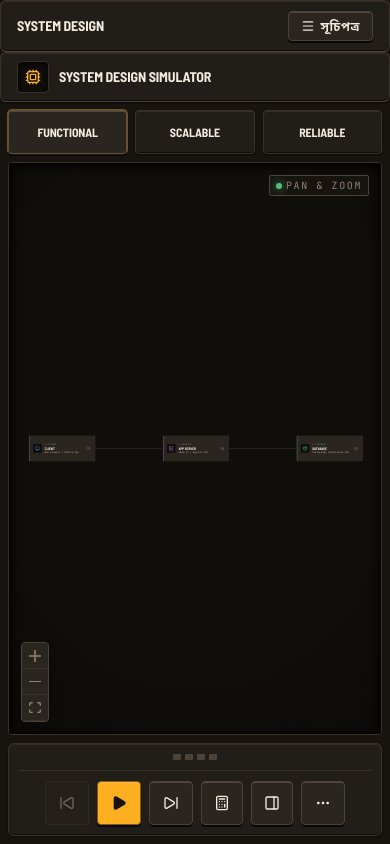
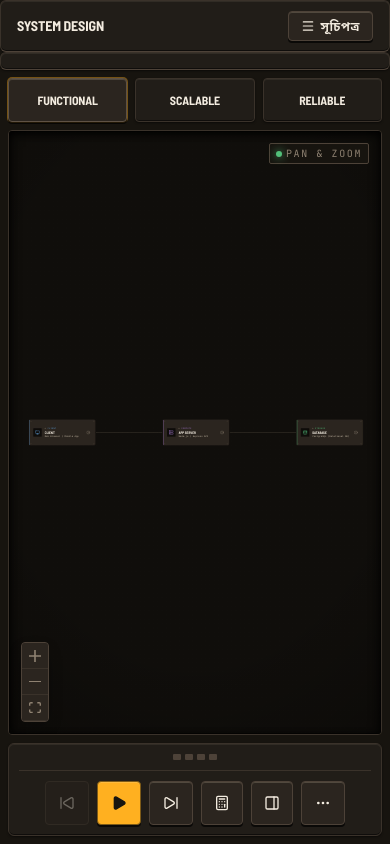
Before and after one commit to sojibrd/system_design, a Next.js app: page /simulation in a window 390 px wide. Built offline with nearby package versions, Linux system fonts and the light colour scheme.

Commit message:
feat: update Header component to improve mobile responsiveness and clarify layout comments

```diff
--- a/app/components/simulation/Header.tsx
+++ b/app/components/simulation/Header.tsx
@@ -14,7 +14,9 @@ export const Header: React.FC<{
     /* The rack header plate: ident on the left, the unit under test on the right. */
     <header className="surface-panel w-full seam-b-heavy px-4 py-2 shrink-0 z-40">
       <div className="w-full flex items-center justify-between gap-3">
-        <div className="flex items-center gap-2.5">
+        {/* On a phone the site's own top bar already names where you are, so
+            the rack ident is redundant width — the picker keeps the row. */}
+        <div className="hidden md:flex items-center gap-2.5">
           <div className="surface-well t-accent w-8 h-8 flex items-center justify-center">
             <Cpu className="w-4 h-4" />
           </div>
```
